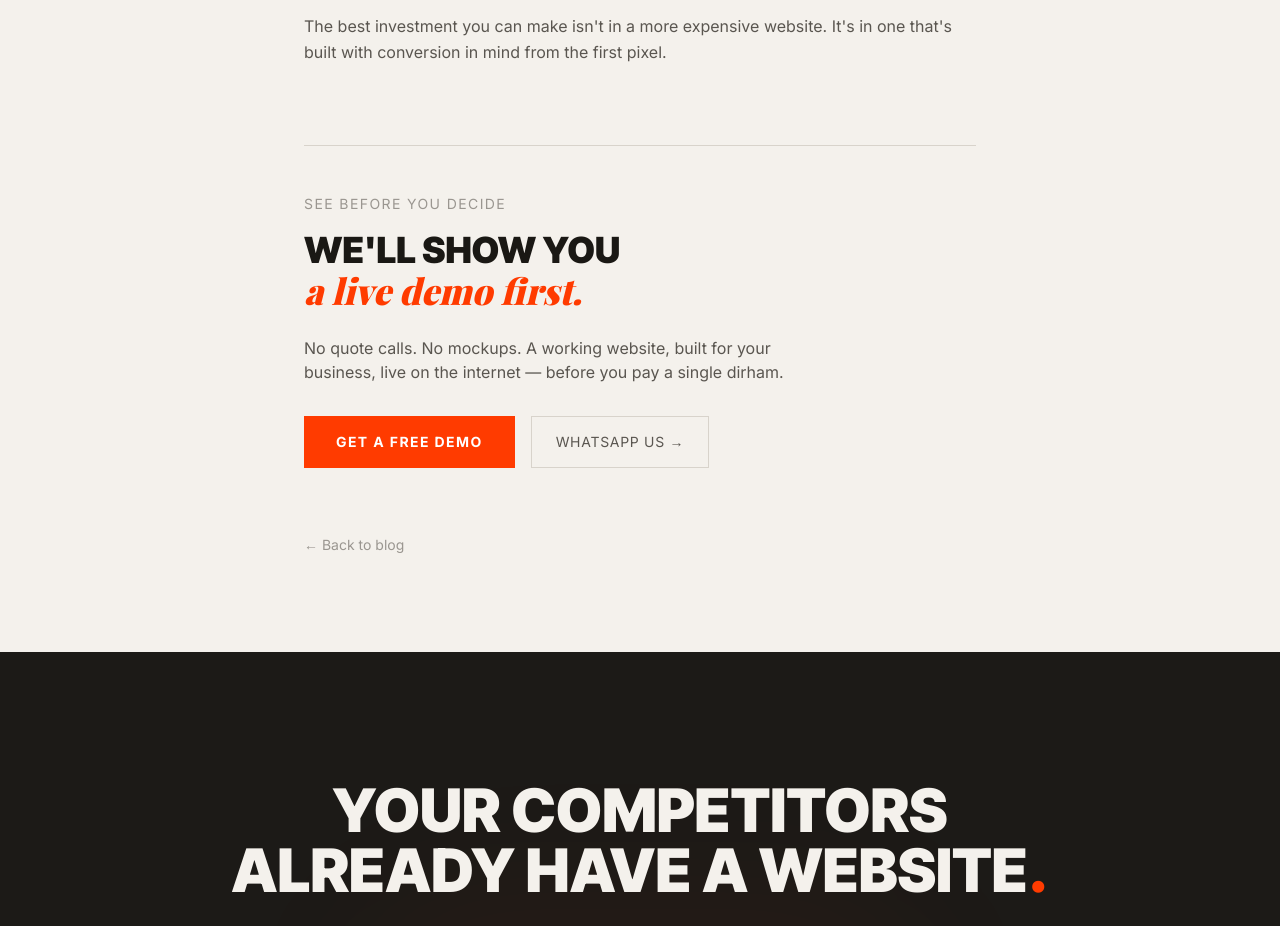
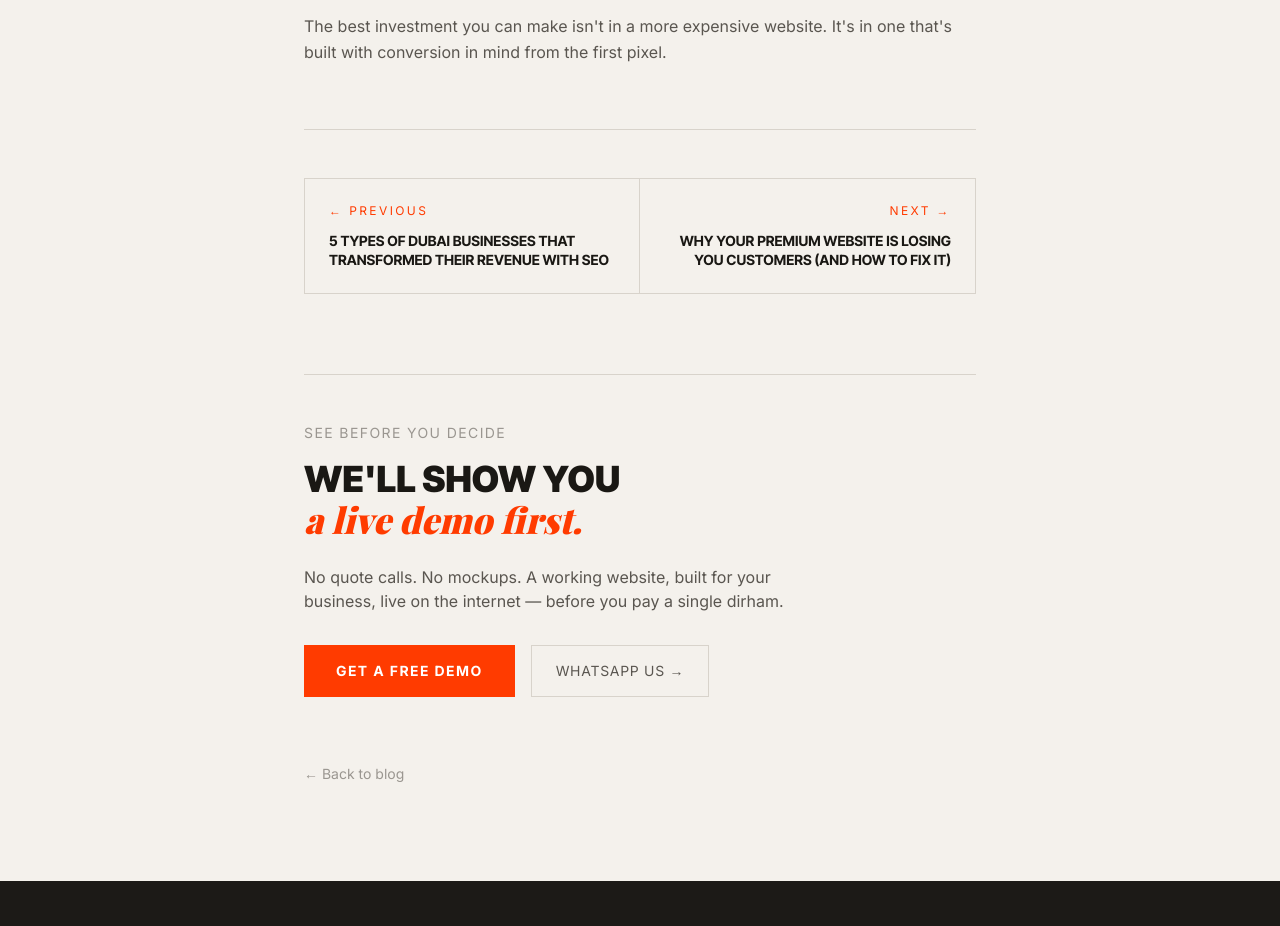
Before and after one commit to webvanguardai/webvanguard-website, a Next.js app in the folder webvanguard/: page /blog/how-much-does-a-website-cost-in-dubai in a window 1280 px wide. Shown: the part 4860-5786 px from the top of the page. Built offline with nearby package versions, Linux system fonts and the light colour scheme.

Commit message:
fix: dynamic project count in Work section

```diff
--- a/webvanguard/app/blog/5-dubai-businesses-that-grew-with-seo/page.tsx
+++ b/webvanguard/app/blog/5-dubai-businesses-that-grew-with-seo/page.tsx
@@ -2,6 +2,7 @@ import type { Metadata } from 'next'
 import Link from 'next/link'
 import Header from '@/components/Header'
 import Footer from '@/components/Footer'
+import BlogNav from '@/components/BlogNav'
 
 export const metadata: Metadata = {
   title: '5 Types of Dubai Businesses That Transformed Their Revenue With SEO | Web Vanguard',
@@ -446,6 +447,8 @@ export default function ArticlePage() {
 
           </article>
 
+          <BlogNav currentSlug="5-dubai-businesses-that-grew-with-seo" />
+
           {/* CTA */}
           <div className="mt-20 pt-12 border-t border-border">
             <p className="text-text-muted text-sm font-body mb-4 uppercase tracking-widest">Ready to rank on Google Dubai?</p>
--- a/webvanguard/app/blog/how-much-does-a-website-cost-in-dubai/page.tsx
+++ b/webvanguard/app/blog/how-much-does-a-website-cost-in-dubai/page.tsx
@@ -2,6 +2,7 @@ import type { Metadata } from 'next'
 import Link from 'next/link'
 import Header from '@/components/Header'
 import Footer from '@/components/Footer'
+import BlogNav from '@/components/BlogNav'
 
 export const metadata: Metadata = {
   title: 'How Much Does a Website Cost in Dubai? (2026 Honest Breakdown) | Web Vanguard',
@@ -319,6 +320,8 @@ export default function ArticlePage() {
 
           </article>
 
+          <BlogNav currentSlug="how-much-does-a-website-cost-in-dubai" />
+
           {/* CTA */}
           <div className="mt-20 pt-12 border-t border-border">
             <p className="text-text-muted text-sm font-body mb-4 uppercase tracking-widest">See before you decide</p>
--- a/webvanguard/app/blog/how-to-get-more-customers-from-google-in-dubai/page.tsx
+++ b/webvanguard/app/blog/how-to-get-more-customers-from-google-in-dubai/page.tsx
@@ -2,6 +2,7 @@ import type { Metadata } from 'next'
 import Link from 'next/link'
 import Header from '@/components/Header'
 import Footer from '@/components/Footer'
+import BlogNav from '@/components/BlogNav'
 
 export const metadata: Metadata = {
   title: 'How to Get More Customers From Google in Dubai (2026 Guide) | Web Vanguard',
@@ -426,6 +427,8 @@ export default function ArticlePage() {
 
           </article>
 
+          <BlogNav currentSlug="how-to-get-more-customers-from-google-in-dubai" />
+
           {/* CTA */}
           <div className="mt-20 pt-12 border-t border-border">
             <p className="text-text-muted text-sm font-body mb-4 uppercase tracking-widest">Want this done for you?</p>
--- a/webvanguard/app/blog/the-dubai-business-website-checklist/page.tsx
+++ b/webvanguard/app/blog/the-dubai-business-website-checklist/page.tsx
@@ -2,6 +2,7 @@ import type { Metadata } from 'next'
 import Link from 'next/link'
 import Header from '@/components/Header'
 import Footer from '@/components/Footer'
+import BlogNav from '@/components/BlogNav'
 
 export const metadata: Metadata = {
   title: 'The Dubai Business Website Checklist (2026): 15 Things Killing Your Revenue | Web Vanguard',
@@ -587,6 +588,8 @@ export default function ArticlePage() {
 
           </article>
 
+          <BlogNav currentSlug="the-dubai-business-website-checklist" />
+
           {/* CTA */}
           <div className="mt-20 pt-12 border-t border-border">
             <p className="text-text-muted text-sm font-body mb-4 uppercase tracking-widest">Ready to fix it?</p>
--- a/webvanguard/app/blog/why-dubai-businesses-lose-customers-without-a-website/page.tsx
+++ b/webvanguard/app/blog/why-dubai-businesses-lose-customers-without-a-website/page.tsx
@@ -2,6 +2,7 @@ import type { Metadata } from 'next'
 import Link from 'next/link'
 import Header from '@/components/Header'
 import Footer from '@/components/Footer'
+import BlogNav from '@/components/BlogNav'
 
 export const metadata: Metadata = {
   title: 'Why Dubai Businesses Lose Customers Without a Website | Web Vanguard',
@@ -401,6 +402,8 @@ export default function ArticlePage() {
 
           </article>
 
+          <BlogNav currentSlug="why-dubai-businesses-lose-customers-without-a-website" />
+
           {/* CTA */}
           <div className="mt-20 pt-12 border-t border-border">
             <p className="text-text-muted text-sm font-body mb-4 uppercase tracking-widest">Stop losing customers</p>
--- a/webvanguard/app/blog/why-your-premium-website-underperforms/page.tsx
+++ b/webvanguard/app/blog/why-your-premium-website-underperforms/page.tsx
@@ -2,6 +2,7 @@ import type { Metadata } from 'next'
 import Link from 'next/link'
 import Header from '@/components/Header'
 import Footer from '@/components/Footer'
+import BlogNav from '@/components/BlogNav'
 
 export const metadata: Metadata = {
   title: 'Why Your Premium Website Is Losing You Customers | Web Vanguard',
@@ -239,6 +240,8 @@ export default function ArticlePage() {
 
           </article>
 
+          <BlogNav currentSlug="why-your-premium-website-underperforms" />
+
           {/* CTA */}
           <div className="mt-20 pt-12 border-t border-border">
             <p className="text-text-muted text-sm font-body mb-4 uppercase tracking-widest">Ready to fix it?</p>
--- /dev/null
+++ b/webvanguard/components/BlogNav.tsx
@@ -0,0 +1,90 @@
+import Link from 'next/link'
+
+const posts = [
+  {
+    slug: 'why-dubai-businesses-lose-customers-without-a-website',
+    title: 'Why Dubai Businesses Lose Customers Every Day Without a Website',
+  },
+  {
+    slug: 'the-dubai-business-website-checklist',
+    title: 'The Dubai Business Website Checklist (2026): 15 Things Killing Your Online Revenue',
+  },
+  {
+    slug: 'how-to-get-more-customers-from-google-in-dubai',
+    title: 'How to Get More Customers From Google in Dubai (Without Paid Ads)',
+  },
+  {
+    slug: '5-dubai-businesses-that-grew-with-seo',
+    title: '5 Types of Dubai Businesses That Transformed Their Revenue With SEO',
+  },
+  {
+    slug: 'how-much-does-a-website-cost-in-dubai',
+    title: 'How Much Does a Website Cost in Dubai? (2026 Honest Breakdown)',
+  },
+  {
+    slug: 'why-your-premium-website-underperforms',
+    title: 'Why Your Premium Website Is Losing You Customers (And How to Fix It)',
+  },
+]
+
+interface BlogNavProps {
+  currentSlug: string
+}
+
+export default function BlogNav({ currentSlug }: BlogNavProps) {
+  const currentIndex = posts.findIndex((p) => p.slug === currentSlug)
+  const prevPost = currentIndex > 0 ? posts[currentIndex - 1] : null
+  const nextPost = currentIndex < posts.length - 1 ? posts[currentIndex + 1] : null
+
+  if (!prevPost && !nextPost) return null
+
+  return (
+    <nav className="mt-16 border-t border-border pt-12 grid grid-cols-1 sm:grid-cols-2 gap-0">
+      {/* Previous (newer) */}
+      <div className="border border-border p-6 hover:border-accent transition-colors duration-300 group">
+        {prevPost ? (
+          <Link href={`/blog/${prevPost.slug}`} className="flex flex-col h-full">
+            <span className="text-xs tracking-[0.2em] uppercase text-accent font-body mb-3 flex items-center gap-2">
+              ← Previous
+            </span>
+            <span className="font-display font-bold text-sm text-text-primary group-hover:text-accent transition-colors duration-300 uppercase leading-snug">
+              {prevPost.title}
+            </span>
+          </Link>
+        ) : (
+          <div className="flex flex-col h-full opacity-30 cursor-default">
+            <span className="text-xs tracking-[0.2em] uppercase text-text-muted font-body mb-3">
+              ← Previous
+            </span>
+            <span className="font-display font-bold text-sm text-text-muted uppercase">
+              You&apos;re at the beginning
+            </span>
+          </div>
+        )}
+      </div>
+
+      {/* Next (older) */}
+      <div className="border border-border border-l-0 sm:border-l-0 p-6 hover:border-accent transition-colors duration-300 group text-right">
+        {nextPost ? (
+          <Link href={`/blog/${nextPost.slug}`} className="flex flex-col h-full items-end">
+            <span className="text-xs tracking-[0.2em] uppercase text-accent font-body mb-3 flex items-center gap-2">
+              Next →
+            </span>
+            <span className="font-display font-bold text-sm text-text-primary group-hover:text-accent transition-colors duration-300 uppercase leading-snug text-right">
+              {nextPost.title}
+            </span>
+          </Link>
+        ) : (
+          <div className="flex flex-col h-full items-end opacity-30 cursor-default">
+            <span className="text-xs tracking-[0.2em] uppercase text-text-muted font-body mb-3">
+              Next →
+            </span>
+            <span className="font-display font-bold text-sm text-text-muted uppercase">
+              You&apos;re at the end
+            </span>
+          </div>
+        )}
+      </div>
+    </nav>
+  )
+}
--- a/webvanguard/components/Work.tsx
+++ b/webvanguard/components/Work.tsx
@@ -194,8 +194,8 @@ export default function Work() {
         >
           <p className="section-label mb-4">Selected work</p>
           <h2 className="font-display font-black text-heading text-text-primary uppercase">
-            Eleven businesses.<br />
-            <span className="font-serif italic text-accent normal-case">Eleven identities.</span>
+            {projects.length} businesses.<br />
+            <span className="font-serif italic text-accent normal-case">{projects.length} identities.</span>
           </h2>
         </motion.div>
 
```
Also changed, not shown: webvanguard/app/blog/page.tsx (+69 -13 lines).
